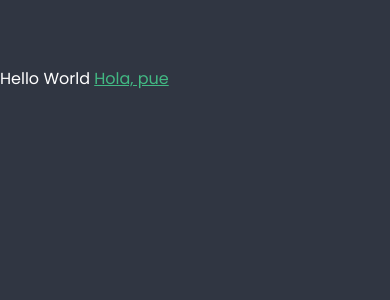
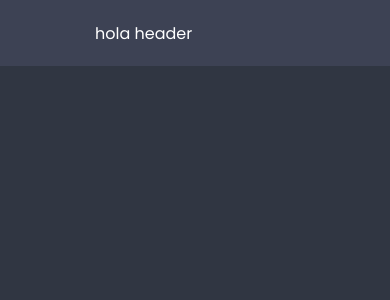
Before and after one commit to kevst-dev/portfolio, a Vue app: page / in a window 390 px wide. Shown: the top 300 px of the page. Built offline with nearby package versions, Linux system fonts and the light colour scheme.

Commit message:
Creando el contenedor y la estructura base para el header mobile.

```diff
--- a/src/App.vue
+++ b/src/App.vue
@@ -1,12 +1,17 @@
 <template>
-  <HelloWorld />
+  <MainHeader/>
 
 </template>
 
 <script setup>
-  import HelloWorld from './components/HelloWorld.vue'
+  import MainHeader from './components/header/main-header.vue'
 </script>
 
 <style>
-  @import './main.css'
+  @import './main.css';
+
+  #app {
+    width: 100%;
+    height: 100vh;
+  }
 </style>
--- a/src/components/HelloWorld.vue
+++ /dev/null
@@ -1,16 +0,0 @@
-<template>
-  <div class="hello">
-    Hello World
-    <a href="">Hola, pue</a>
-  </div>
-</template>
-
-<script setup>
-
-</script>
-
-<style scoped>
-  a {
-    color: #42b983;
-  }
-</style>
--- /dev/null
+++ b/src/components/header/header-desktop.vue
@@ -0,0 +1,22 @@
+<template>
+  <header class="header-main">
+    hola header
+  </header>
+</template>
+
+<script setup>
+
+</script>
+
+<style scoped>
+  .header-main {
+    height: var(--header-height);
+    padding: 0 95px;
+
+    display: flex;
+    flex-direction: column;
+    justify-content: center;
+
+    background-color: var(--color-complemento);
+  }
+</style>
--- a/src/components/header/header.vue
+++ /dev/null
@@ -1,16 +0,0 @@
-<template>
-  <div class="hello">
-    Hello World
-    <a href="">Hola, pue</a>
-  </div>
-</template>
-
-<script setup>
-
-</script>
-
-<style scoped>
-  a {
-    color: #42b983;
-  }
-</style>
--- /dev/null
+++ b/src/components/header/main-header.vue
@@ -0,0 +1,10 @@
+<template>
+  <HeaderDesktop/>
+</template>
+
+<script setup>
+  import HeaderDesktop from './header-desktop.vue'
+</script>
+
+<style scoped>
+</style>
--- a/src/main.css
+++ b/src/main.css
@@ -63,8 +63,8 @@ html {
 }
 
 body {
-  margin: var(--header-height) 0 0 0;
-
+  /*margin: var(--header-height) 0 0 0;*/
+  margin: 0;
   font-family: var(--body-font);
   font-size: var(--font-size-small);
 
```
